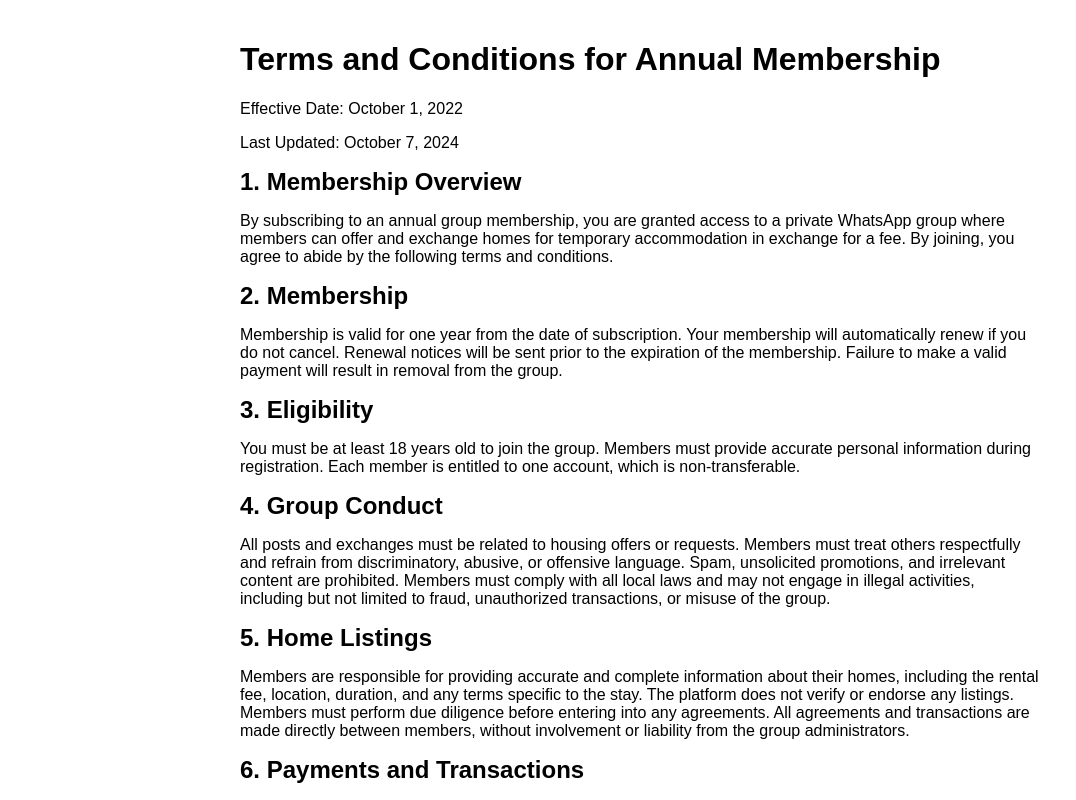
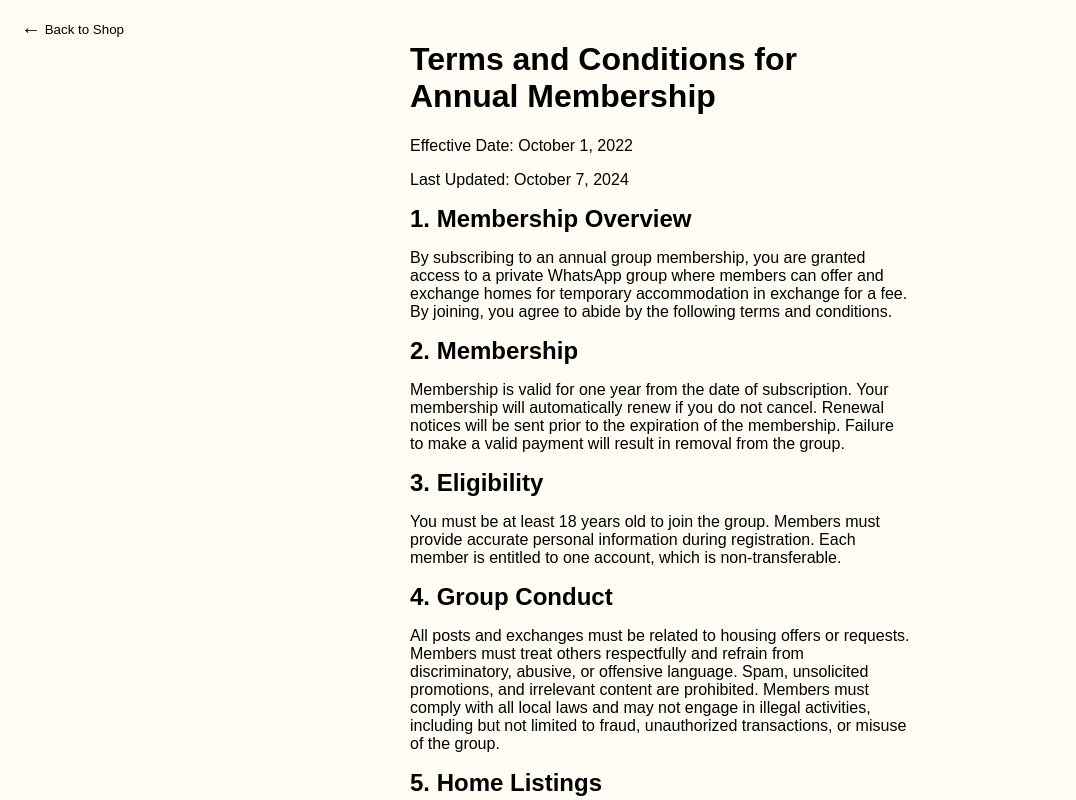
Before and after one commit to elise213/rooves, a Next.js app: page /terms in a window 1280 px wide. Shown: the whole page, without its empty margins (0-1076 px from the left). Built offline with nearby package versions, Linux system fonts and the light colour scheme.

Commit message:
terms page

```diff
--- a/app/page.module.css
+++ b/app/page.module.css
@@ -460,9 +460,21 @@
 /* Terms */
 
 .termsPage {
-  max-width: 800px;
+  background-color: #fffdf3;
+  width: 100%;
   margin: 0 auto;
   padding: 20px;
+  display: flex;
+  flex-direction: column;
+  align-items: center;
+}
+
+.termsPage div {
+  max-width: 500px;
+}
+
+.termsSection p {
+  text-align: justify;
 }
 
 .termsHeader {
--- a/app/terms/page.js
+++ b/app/terms/page.js
@@ -9,6 +9,11 @@ const Terms = () => {
 
   return (
     <div className={styles.termsPage}>
+      <Link href="/">
+        <button className={styles.backButton}>
+          <span className={styles.arrow}>←</span> Back to Shop
+        </button>
+      </Link>
       <div className="termsHeader">
         <h1>Terms and Conditions for Annual Membership</h1>
         <p>Effective Date: October 1, 2022</p>
```
